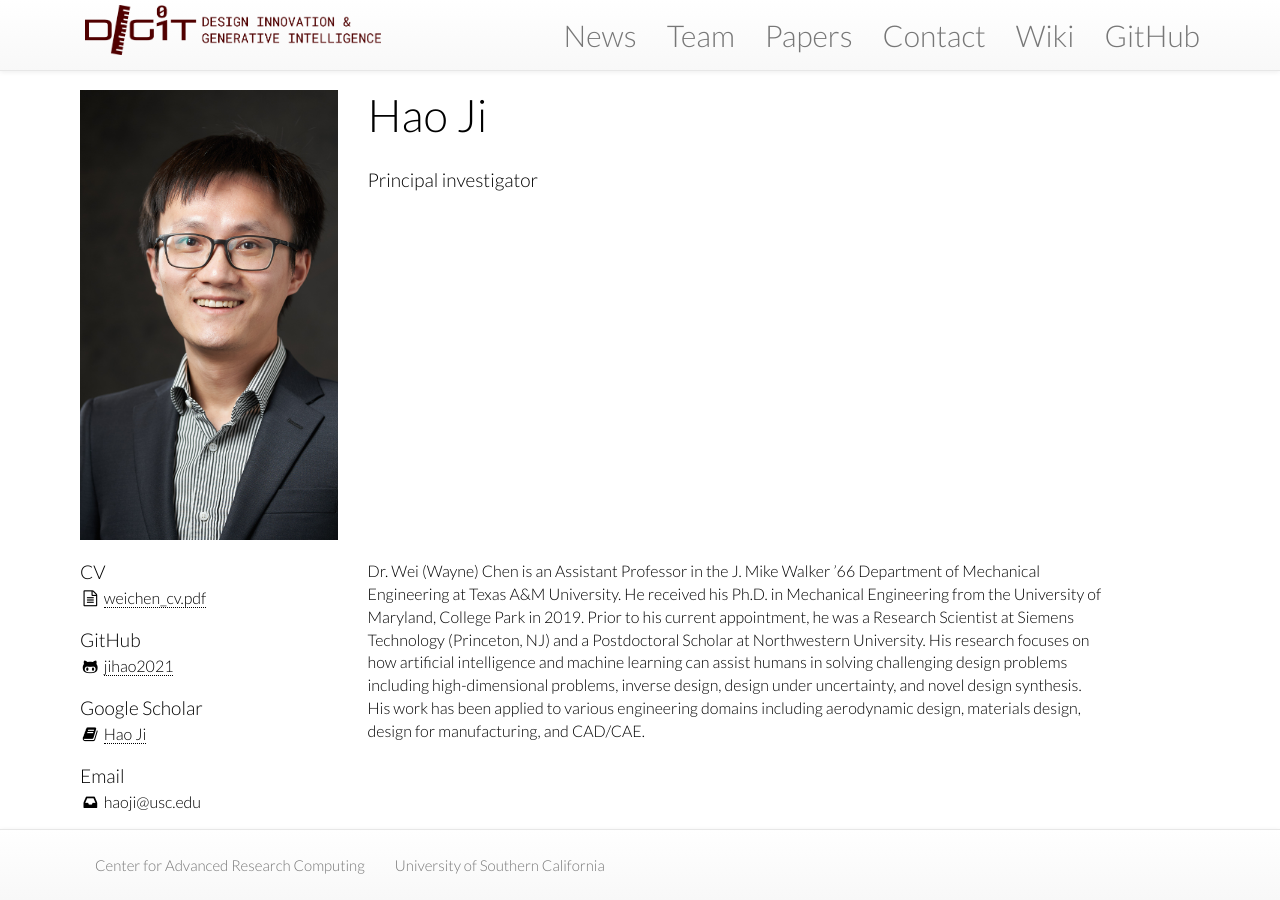
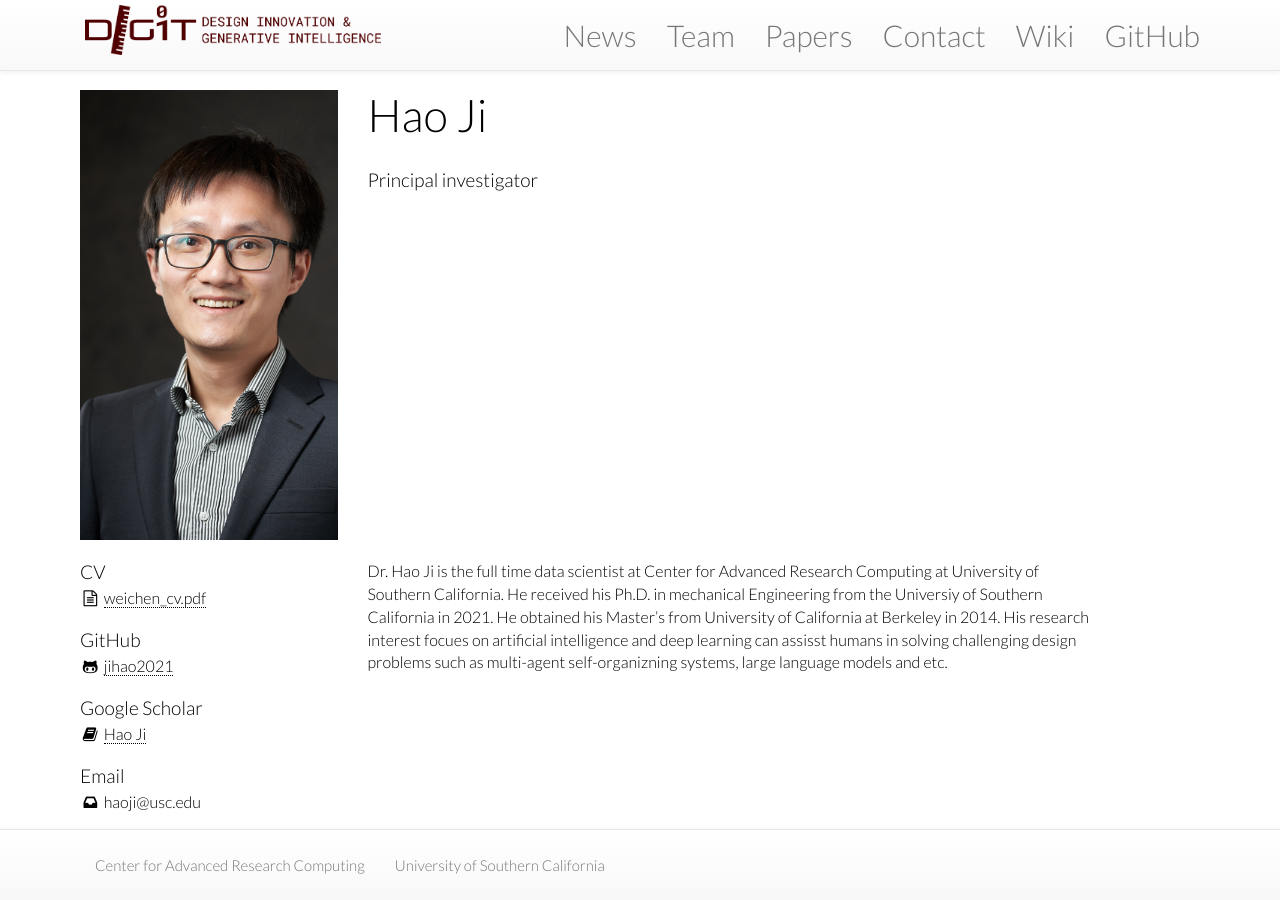
Before and after one commit to jihao2021/trojanbears, a Jekyll site: the page built from team/_posts/2023-08-01-wei-chen.md, in a window 1280 px wide. Built offline with Jekyll 4.4.1, drawn with Linux system fonts in a browser that asks for light colours; nearby versions of some CDN libraries.

Commit message:
Update 2023-08-01-wei-chen.md

```diff
--- a/team/_posts/2023-08-01-wei-chen.md
+++ b/team/_posts/2023-08-01-wei-chen.md
@@ -11,4 +11,4 @@ image: /assets/images/team/head_weichen.jpg
 cv: /assets/pdfs/weichen_cv.pdf
 alum: false
 ---
-Dr. Wei (Wayne) Chen is an Assistant Professor in the J. Mike Walker ’66 Department of Mechanical Engineering at Texas A&M University. He received his Ph.D. in Mechanical Engineering from the University of Maryland, College Park in 2019. Prior to his current appointment, he was a Research Scientist at Siemens Technology (Princeton, NJ) and a Postdoctoral Scholar at Northwestern University. His research focuses on how artificial intelligence and machine learning can assist humans in solving challenging design problems including high-dimensional problems, inverse design, design under uncertainty, and novel design synthesis. His work has been applied to various engineering domains including aerodynamic design, materials design, design for manufacturing, and CAD/CAE.
+Dr. Hao Ji is the full time data scientist at Center for Advanced Research Computing at University of Southern California. He received his Ph.D. in mechanical Engineering from the Universiy of Southern California in 2021. He obtained his Master's from University of California at Berkeley in 2014.  His research interest focues on artificial intelligence and deep learning can assisst humans in solving challenging design problems such as multi-agent self-organizning systems, large language models and etc.
```
